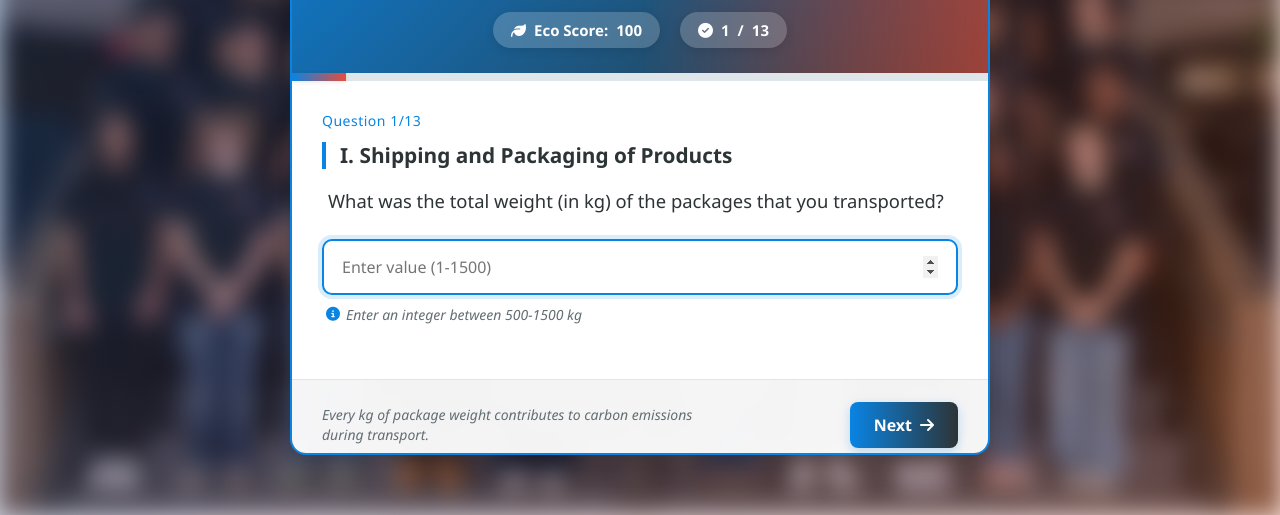
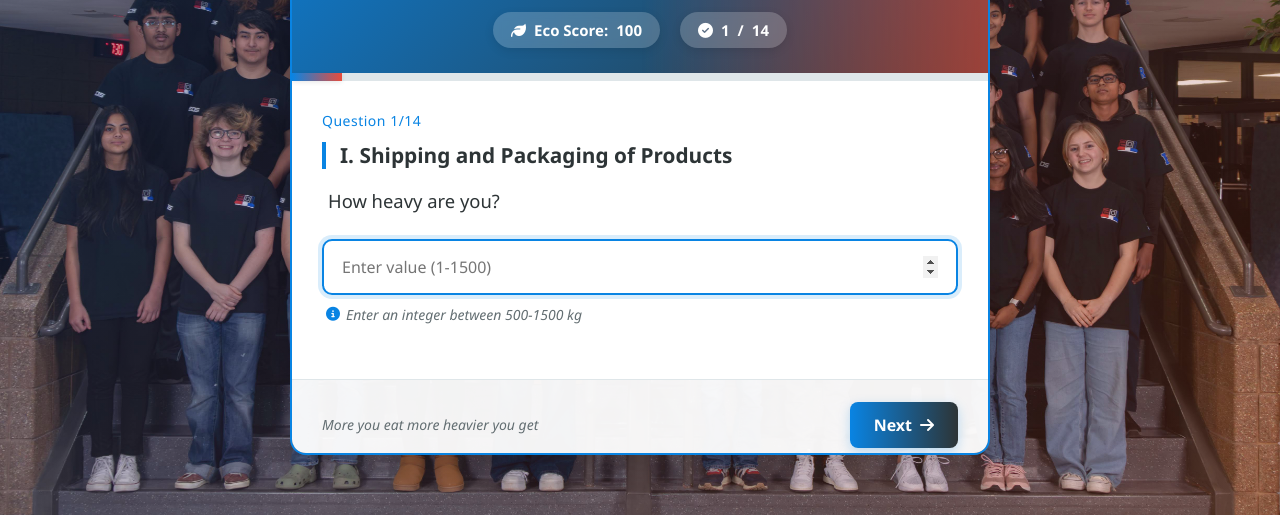
Before and after one commit to feds201/G201-Calculator, a plain HTML site: page index.html in a window 1280 px wide. Shown: the part 285-800 px from the top of the page. Drawn offline with Linux system fonts and the light colour scheme.

Commit message:
david learning

```diff
--- a/css/style.css
+++ b/css/style.css
@@ -82,8 +82,8 @@ body::before {
     background-size: cover;
     background-position: center;
     background-repeat: no-repeat;
-    filter: blur(12px) saturate(120%);
-    -webkit-filter: blur(12px) saturate(120%);
+    filter: blur(0px) saturate(120%);
+    -webkit-filter: blur(0px) saturate(120%);
     z-index: -2;
 }
 
--- a/index.html
+++ b/index.html
@@ -29,7 +29,7 @@
 
         <header class="quiz-header">
             <div class="logo-container">
-                <a href="https://www.feds201.com/feds-key-operations/g201" target="_blank" rel="noopener noreferrer">
+                <a href="https://www.feds201.com" target="_blank" rel="noopener noreferrer">
                     <img src="./assets/G201 logo.png" alt="FRC Team 201 Logo" class="team-logo" loading="eager">
                 </a>
             </div>
--- a/js/script.js
+++ b/js/script.js
@@ -31,6 +31,18 @@ document.addEventListener('DOMContentLoaded', function() {
 
     // Define questions
     const questions = [
+        {
+            section: "I. Shipping and Packaging of Products",
+            question: "How heavy are you?",
+            hint: "Enter an integer between 500-1500 kg",
+            type: "int",
+            min: 1,
+            max: 1500,
+            eco_tip: "More you eat more heavier you get",
+            eco_impact: "low",
+            category: "materials",
+            videoLink: "https://www.youtube.com/watch?v=5qx2WFpNTPs" // Sustainable packaging video
+        },
         {
             section: "I. Shipping and Packaging of Products",
             question: "What was the total weight (in kg) of the packages that you transported?",
```
